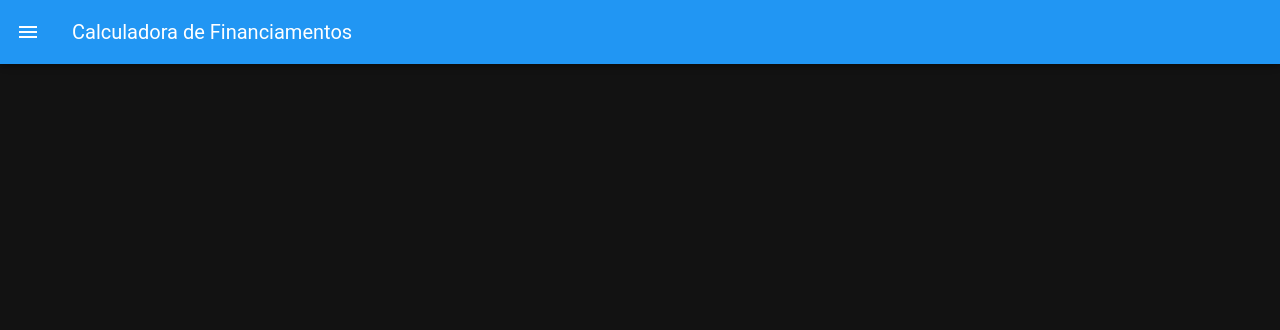
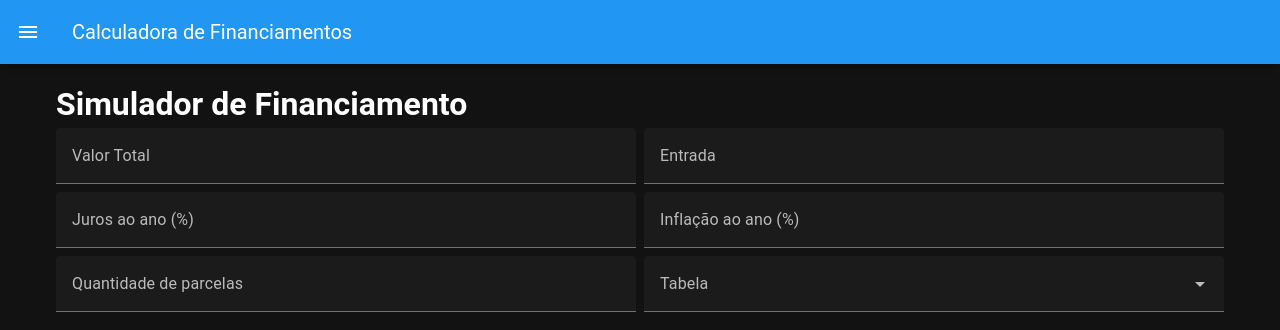
Before and after one commit to guilhermenovais/tp-EngSoft, a Vue app in the folder frontend/: page / in a window 1280 px wide. Shown: the top 330 px of the page. Built offline with nearby package versions, Linux system fonts and the light colour scheme.

Commit message:
feat: show financing calculator on main page

```diff
--- a/frontend/src/pages/index.vue
+++ b/frontend/src/pages/index.vue
@@ -1,3 +1,19 @@
-<template></template>
+<template>
+  <h1>Simulador de Financiamento</h1>
+  <FinancingForm @update="handleInput" />
+  <FinancingResult :result="result" />
+</template>
 
-<script lang="ts" setup></script>
+<script setup lang="ts">
+import { ref } from "vue";
+import FinancingForm from "@/components/FinancingForm.vue";
+import FinancingResult from "@/components/FinancingResult.vue";
+import type { FinancingData } from "@/types/FinancingData";
+import { calculateFinancing } from "@/utils/calculateFinancing";
+
+const result = ref<ReturnType<typeof calculateFinancing>>(null);
+
+function handleInput(data: FinancingData) {
+  result.value = calculateFinancing(data);
+}
+</script>
```
